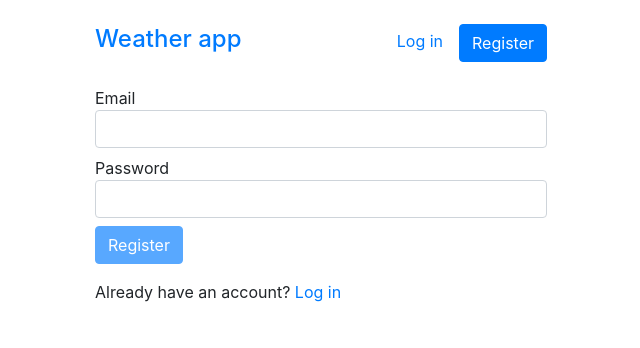
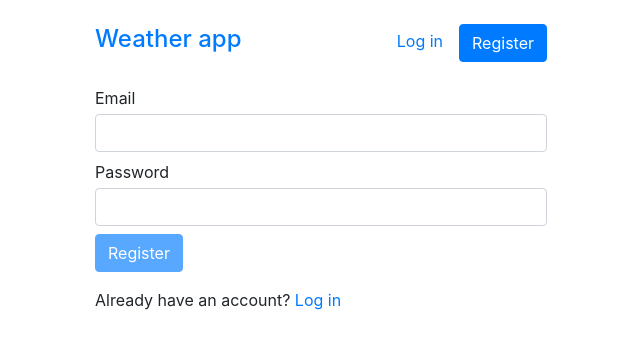
Before and after one commit to tomek-ch/weather-app-vue, a Vue app: page /register in a window 1280 px wide. Shown: the top 348 px of the page, without its empty margins (319-959 px from the left). Built offline with nearby package versions, Linux system fonts and the light colour scheme; no server answers.

Commit message:
Increase auth form whitespace

```diff
--- a/src/components/AuthForm.vue
+++ b/src/components/AuthForm.vue
@@ -2,11 +2,11 @@
   <form @submit.prevent="$emit('auth-submit', email, password, handleError)">
     <label>
       Email
-      <input v-model="email" class="form-control" />
+      <input v-model="email" class="form-control mt-1" />
     </label>
     <label>
       Password
-      <input v-model="password" class="form-control" type="password" />
+      <input v-model="password" class="form-control mt-1" type="password" />
     </label>
     <button
       class="btn btn-primary"
@@ -15,7 +15,7 @@
       {{ label }}
     </button>
   </form>
-  <Alert :msg="error" variant="danger" />
+  <Alert :msg="error" variant="danger" class="mt-3" />
 </template>
 
 <script setup lang="ts">
```
